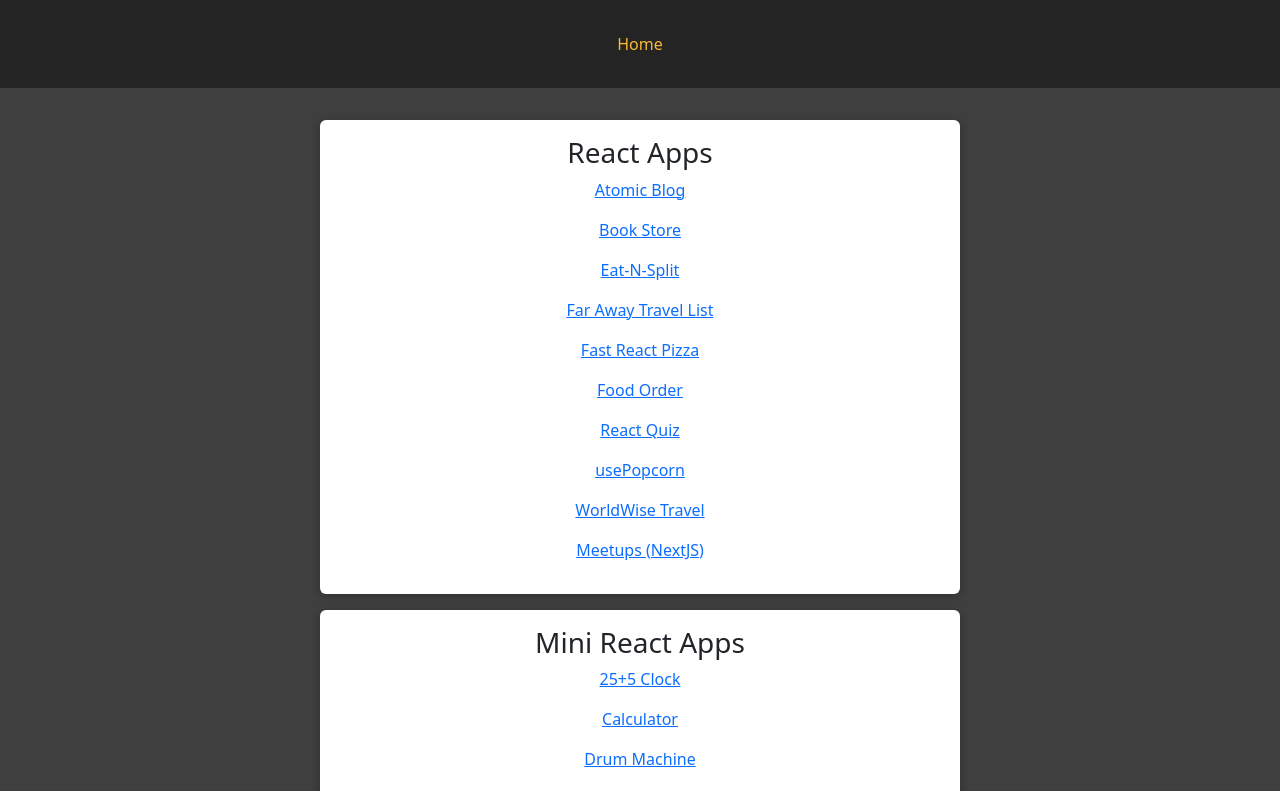
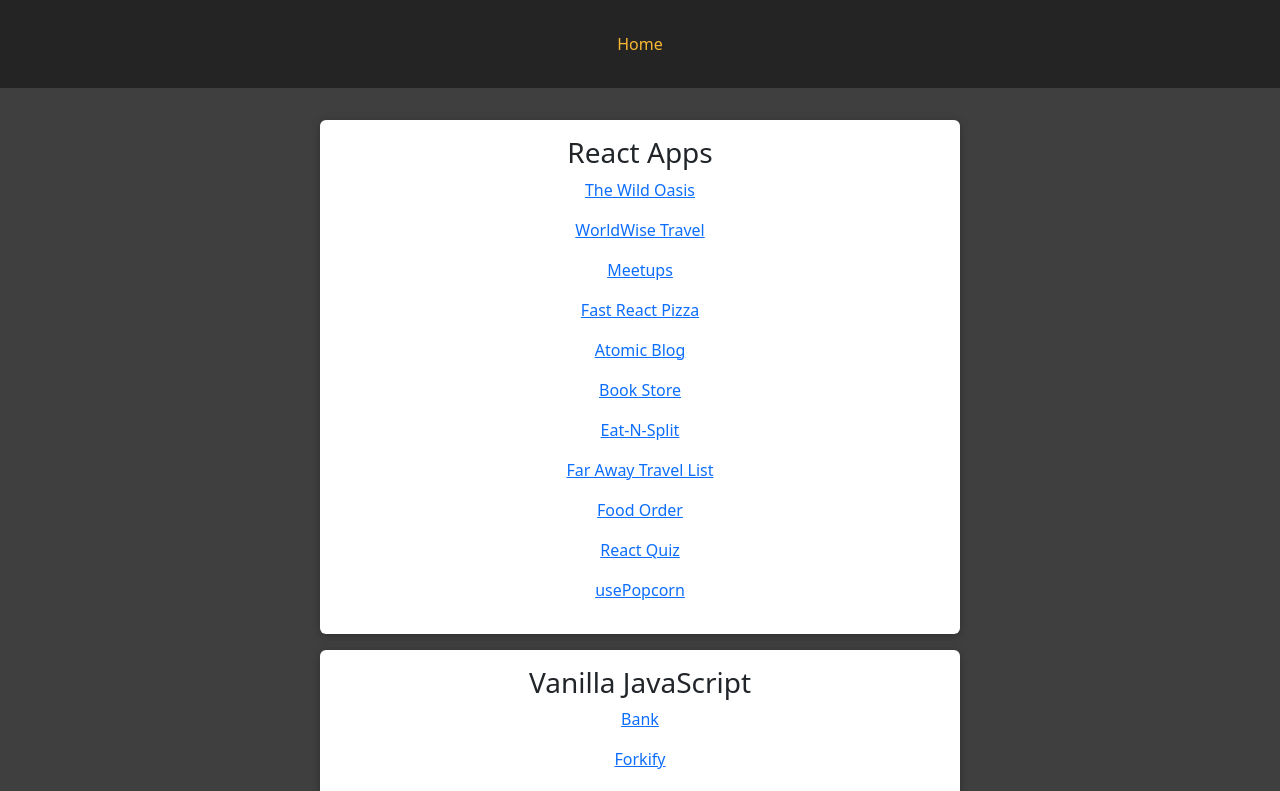
Before and after one commit to ivanfclemente/ivan-portfolio, a React (Create React App) app: page / in a window 1280 px wide. Shown: the top 791 px of the page. Built offline with nearby package versions, Linux system fonts and the light colour scheme.

Commit message:
added wild oasis

```diff
--- a/src/components/AppList.js
+++ b/src/components/AppList.js
@@ -9,34 +9,13 @@
       <Card>
         <h3>React Apps</h3>
         <p>
-          <Link to="atomic-blog">Atomic Blog</Link>
-        </p>
-        <p>
-          <Link to="book-store">Book Store</Link>
-        </p>
-        <p>
-          <Link to="eat-n-split">Eat-N-Split</Link>
-        </p>
-        <p>
-          <Link to="far-away">Far Away Travel List</Link>
-        </p>
-        <p>
           <a
-            href="https://ivan-fast-pizza.netlify.app/"
+            href="https://ivan-the-wild-oasis.netlify.app/"
             target="_blank"
             rel="noopener noreferrer"
           >
-            Fast React Pizza
+            The Wild Oasis
           </a>
-        </p>
-        <p>
-          <Link to="food-order">Food Order</Link>
-        </p>
-        <p>
-          <Link to="react-quiz">React Quiz</Link>
-        </p>
-        <p>
-          <Link to="use-popcorn">usePopcorn</Link>
         </p>
         <p>
           <a
@@ -53,11 +32,42 @@
             target="_blank"
             rel="noopener noreferrer"
           >
-            Meetups (NextJS)
+            Meetups
           </a>
         </p>
+        <p>
+          <a
+            href="https://ivan-fast-pizza.netlify.app/"
+            target="_blank"
+            rel="noopener noreferrer"
+          >
+            Fast React Pizza
+          </a>
+        </p>
+        <p>
+          <Link to="atomic-blog">Atomic Blog</Link>
+        </p>
+        <p>
+          <Link to="book-store">Book Store</Link>
+        </p>
+        <p>
+          <Link to="eat-n-split">Eat-N-Split</Link>
+        </p>
+        <p>
+          <Link to="far-away">Far Away Travel List</Link>
+        </p>
+
+        <p>
+          <Link to="food-order">Food Order</Link>
+        </p>
+        <p>
+          <Link to="react-quiz">React Quiz</Link>
+        </p>
+        <p>
+          <Link to="use-popcorn">usePopcorn</Link>
+        </p>
       </Card>
-      <Card>
+      {/* <Card>
         <h3>Mini React Apps</h3>
         <p>
           <Link to="clock">25+5 Clock</Link>
@@ -74,7 +84,7 @@
         <p>
           <Link to="random-quotes">Random Quotes</Link>
         </p>
-      </Card>
+      </Card> */}
       <Card>
         <h3>Vanilla JavaScript</h3>
         <p>
@@ -111,13 +121,7 @@
         </p>
       </Card>
       <Card>
-        <p>
-          Note: These are neither professional nor original works.
-          <br />
-          The projects were built during several courses.
-          <br />
-          <a href="https://github.com/ivanfclemente?tab=repositories">GitHub</a>
-        </p>
+        <a href="https://github.com/ivanfclemente?tab=repositories">GitHub</a>
       </Card>
     </div>
   );
```
